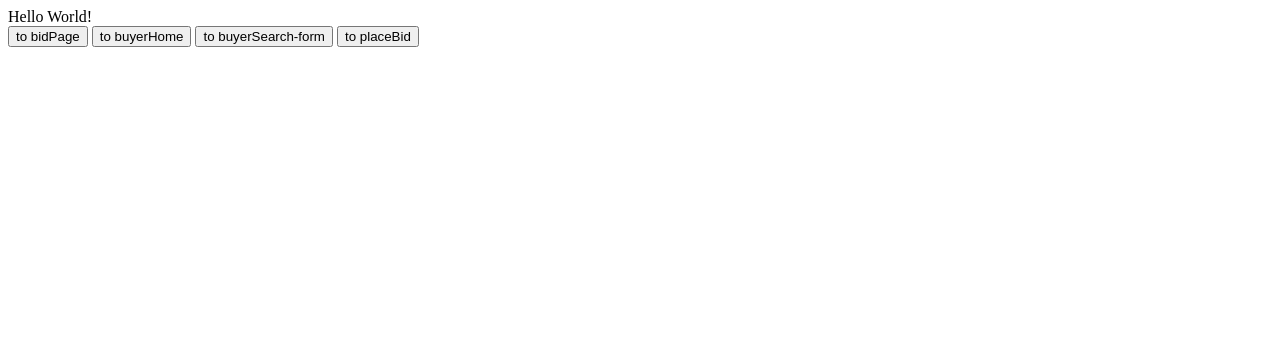
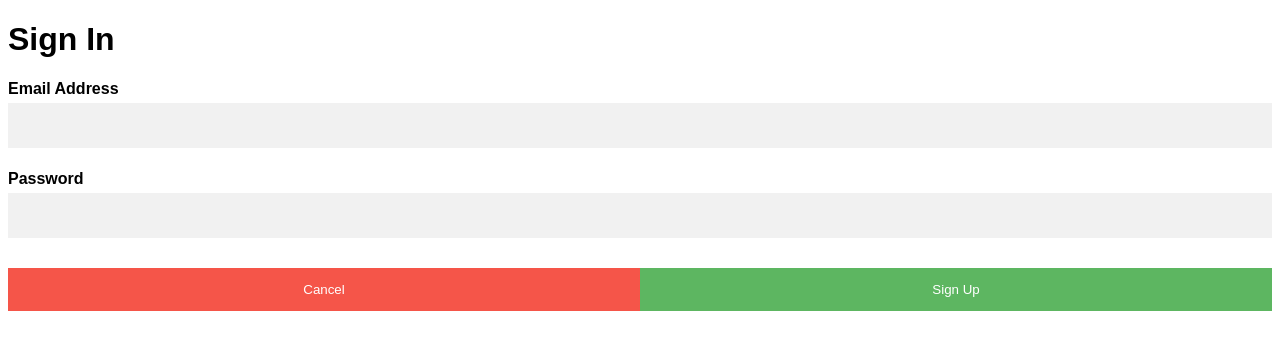
Before and after one commit to Gene142/GC06Group29, a PHP site: page / in a window 1280 px wide. Shown: the top 350 px of the page. Run offline with PHP 8.4, Linux system fonts and the light colour scheme.

Commit message:
added sign in page and prelim logic

```diff
--- a/index.php
+++ b/index.php
@@ -1,14 +1,111 @@
 <!DOCTYPE html>
 <html>
-<head>
+<style>
+body {font-family: Arial, Helvetica, sans-serif;}
+* {box-sizing: border-box}
+/* Full-width input fields */
+input[type=text], input[type=password] {
+    width: 100%;
+    padding: 15px;
+    margin: 5px 0 22px 0;
+    display: inline-block;
+    border: none;
+    background: #f1f1f1;
+    }
+    /* Add a background color when the inputs get focus */
+input[type=text]:focus, input[type=password]:focus {
+    background-color: #ddd;
+    outline: none;
+}
+/* Set a style for all buttons */
+button {
+    background-color: #4CAF50;
+    color: white;
+    padding: 14px 20px;
+    margin: 8px 0;
+    border: none;
+    cursor: pointer;
+    width: 100%;
+    opacity: 0.9;
+}
+button:hover {
+    opacity:1;
+}
+
+/* Extra styles for the cancel button */
+.cancelbtn {
+    padding: 14px 20px;
+    background-color: #f44336;
+}
+
+/* Float cancel and signup buttons and add an equal width */
+.cancelbtn, .signupbtn {
+  float: left;
+  width: 50%;
+}
+
+/* Add padding to container elements */
+.container {
+    padding: 16px;
+}
+
+/* Style the horizontal ruler */
+hr {
+    border: 1px solid #f1f1f1;
+    margin-bottom: 25px;
+}
+
+/* The Close Button (x) */
+.close {
+    position: absolute;
+    right: 35px;
+    top: 15px;
+    font-size: 40px;
+    font-weight: bold;
+    color: #f1f1f1;
+}
+
+.close:hover,
+.close:focus {
+    color: #f44336;
+    cursor: pointer;
+}
+
+/* Clear floats */
+.clearfix::after {
+    content: "";
+    clear: both;
+    display: table;
+}
+
+/* Change styles for cancel button and signup button on extra small screens */
+@media screen and (max-width: 300px) {
+    .cancelbtn, .signupbtn {
+       width: 100%;
+    }
+}
+</style>
+
+<head> <title> Sign In to Account </title>
+
 </head>
 <body>
-	Hello World!
-<form>
-<input type="button" value="to bidPage" onclick="window.location.href='bidPage.php'" />
-<input type="button" value="to buyerHome" onclick="window.location.href='buyerHome.php'"/>
-<input type="button" value="to buyerSearch-form" onclick="window.location.href='buyerSearch-form.php'" />
-<input type="button" value="to placeBid" onclick="window.location.href='placeBid.php'"/>
-</form>
+
+<div class="header">
+      <h1>Sign In</h1>
+      <form action = "SignInCheck" method = "post">
+
+      <label for="Email Address"><b>Email Address</b></label>
+      <input type="text" name="email" required>
+
+      <label for="Password"><b>Password</b></label>
+      <input type="text" name="inputPassword" required>
+
+      <div class="clearfix">
+        <button type="button" onclick="document.getElementById('id01').style.display='none'" class="cancelbtn">Cancel</button>
+        <button type="submit" class="signupbtn">Sign Up</button>
+      </div>
+    </form>
+</div>
 </body>
 </html>
```
Also changed, not shown: SignInCheck.php (added, +31 -0 lines).
